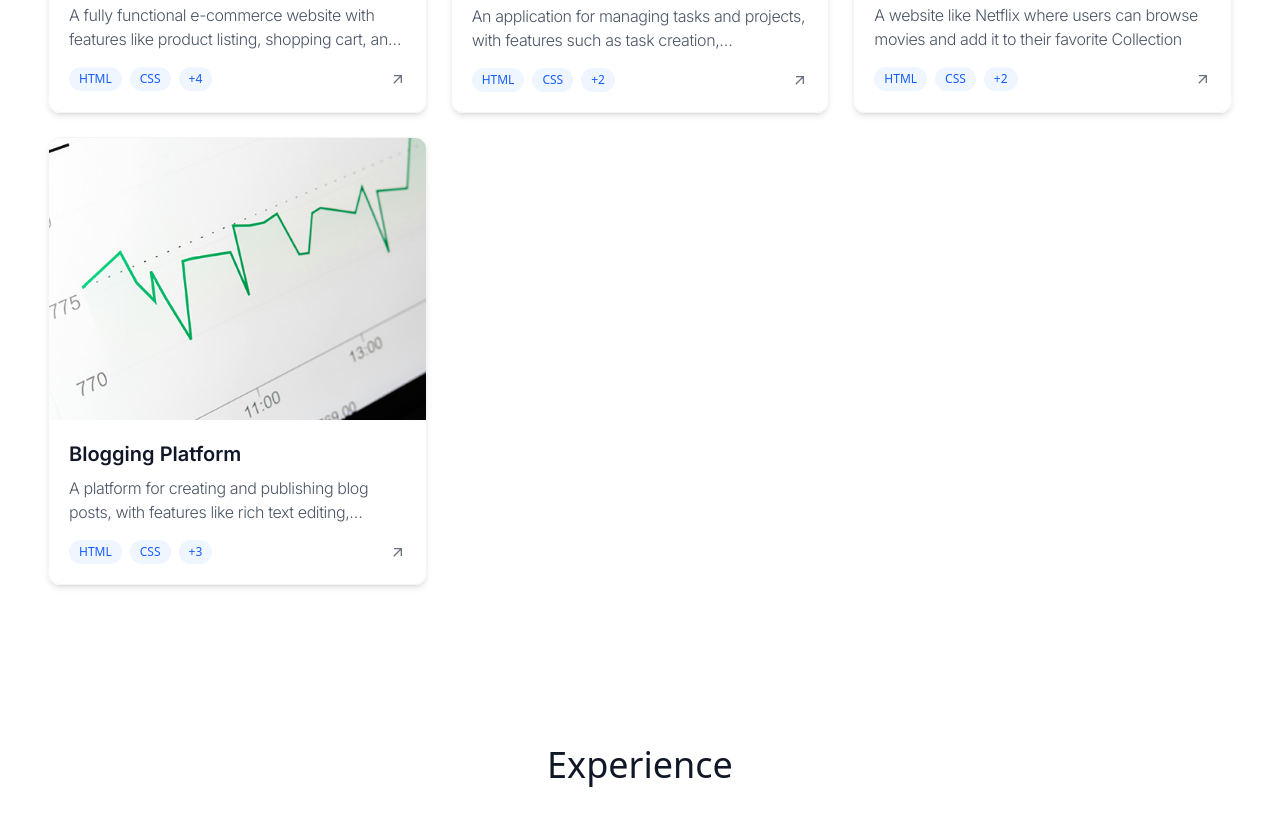
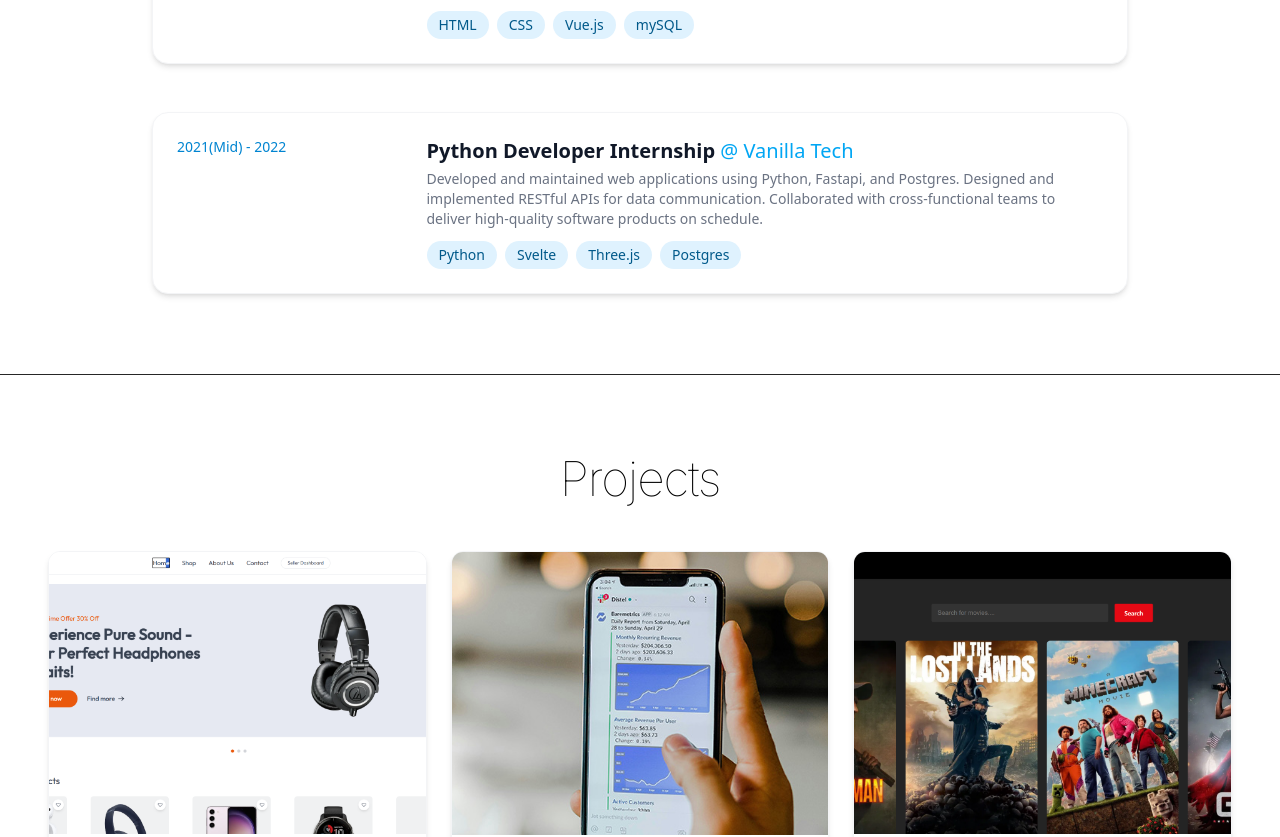
Before and after one commit to Sachin455/CubePort, a React (Vite) app: page / in a window 1280 px wide. Shown: the part 1914-2751 px from the top of the page. Built offline with nearby package versions, Linux system fonts and the light colour scheme.

Commit message:
change project and experience place

```diff
--- a/src/App.jsx
+++ b/src/App.jsx
@@ -27,8 +27,8 @@ function App() {
         <Navbar />
         <Home isLoaded={isLoaded} />
         <About />
+        <Experience isLoaded={isLoaded}/>
         <Projects />
-        <Experience isLoaded={isLoaded}/>
         <Reviews />
         <Contact />
       </div>
```
